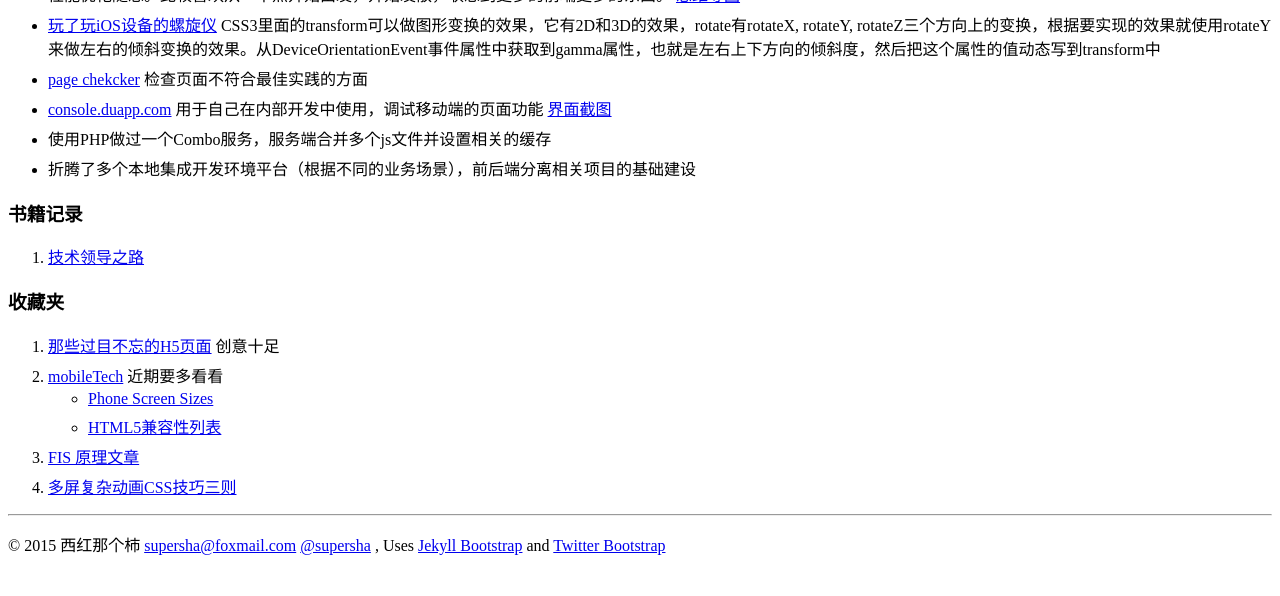
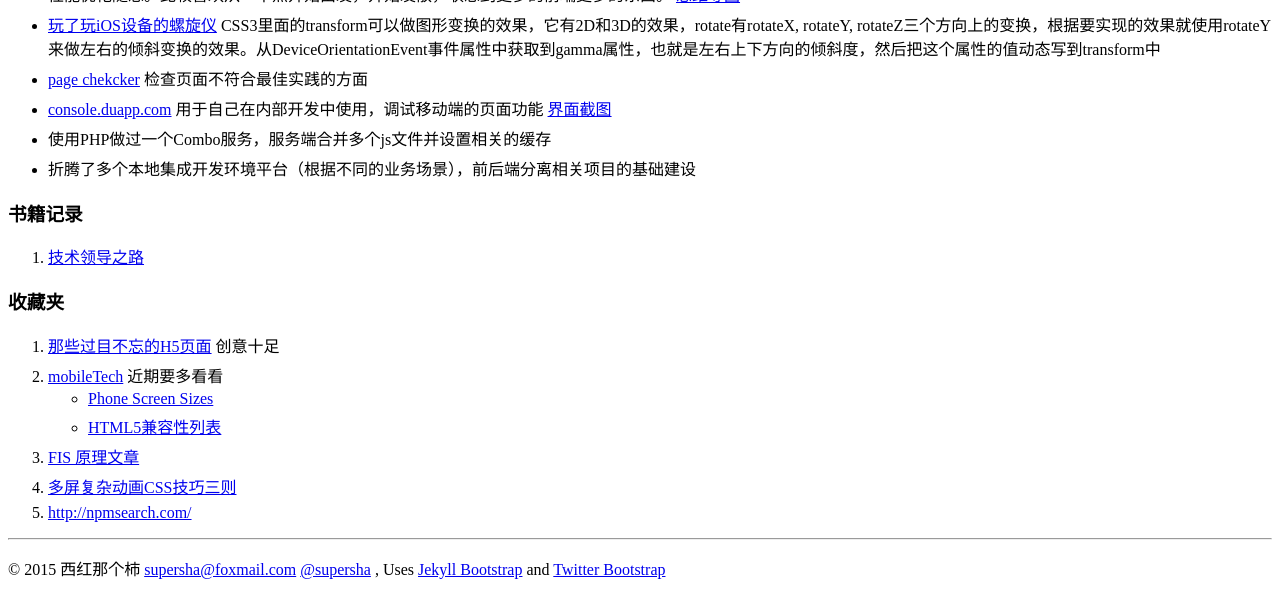
Before and after one commit to supersha/supersha.github.io, a Jekyll site: the page built from index.md, in a window 1280 px wide and 900 px high, scrolled down 4895 px, cut to the strip 304-900 px from the top of the window. Built offline with Jekyll 4.4.1, drawn with Linux system fonts in a browser that asks for light colours; before the commit the page ends 5771 px from its top, so only the background shows below that; part of the change alters nothing that is shown.

Commit message:
by xipeng

```diff
--- a/index.md
+++ b/index.md
@@ -158,3 +158,4 @@ tagline: 记录自己的前端生涯
     * [HTML5兼容性列表](http://mobilehtml5.org/)
 0. [FIS 原理文章](http://fis.baidu.com/docs/dev/more.html)
 0. [多屏复杂动画CSS技巧三则](http://isux.tencent.com/css-animation-skills.html)
+0. [http://npmsearch.com/](http://npmsearch.com/)
```
